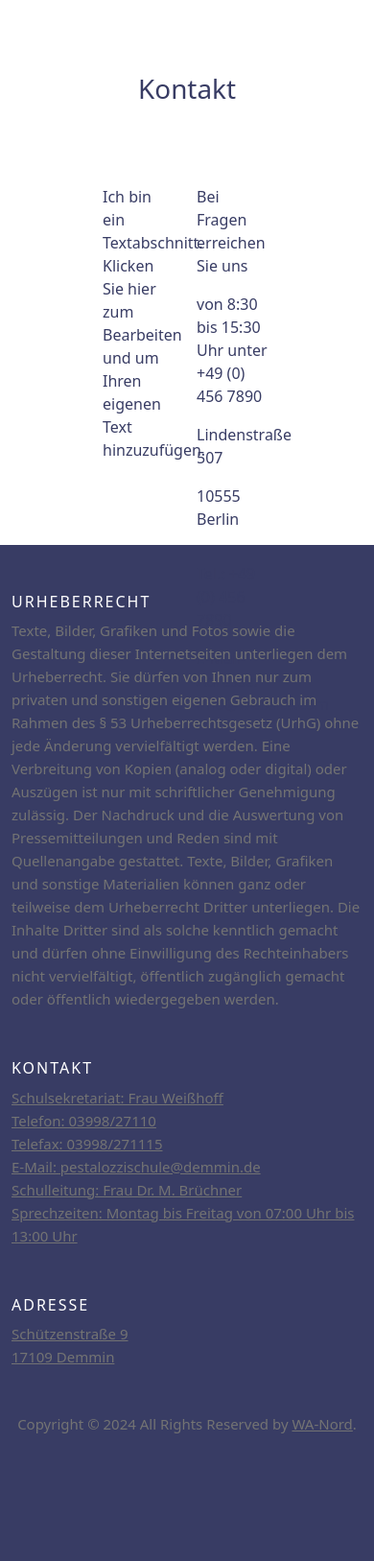
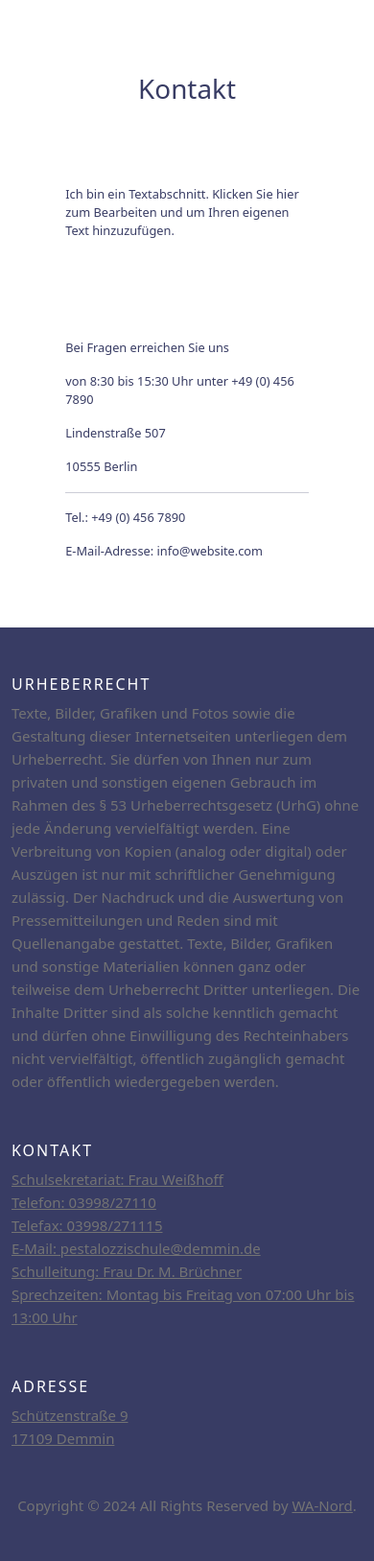
Before and after one commit to Armooooon/Schulwebsite, a PHP site: page /Schulwebseite/kontakt.php in a window 390 px wide. Shown: the part 766-2393 px from the top of the page at 96% size. Before the commit the page ends 2260 px from the top, so only its background shows below. Run offline with PHP 8.4, Linux system fonts and the light colour scheme.

Commit message:
Added media queries for Kontakt.php, so its now completely responsive

```diff
--- a/CSS/kontakt.css
+++ b/CSS/kontakt.css
@@ -41,3 +41,32 @@
     color: #383c64;  /* old IE */
     background-color: #383c64;  /* Modern Browsers */
   }
+
+  @media screen and (max-width: 750px) {
+    .contactContent1,
+    .contactContent2 {
+      font-size: 0.8em; /* Setze die Schriftgröße auf 80% */
+      max-width: 40%; /* Setze die Breite der Kontaktcontainer auf 100% */
+    }
+
+
+  @media screen and (max-width: 700px) {
+    .contactContent1,
+    .contactContent2 {
+      font-size: 0.8em; /* Setze die Schriftgröße auf 80% */
+      max-width: 65%; /* Setze die Breite der Kontaktcontainer auf 100% */
+    }
+
+    .flexBoxContactContent {
+      height: auto; /* Setze die Höhe automatisch, um den Inhalt zu passen */
+      flex-wrap: wrap; /* Erlaube den Kontaktcontainern, auf eine neue Zeile zu gehen, wenn der Platz nicht ausreicht */
+      gap: 10px; /* Reduziere den Platz zwischen den Kontaktcontainern */
+      max-width: 100%;
+    }
+
+    .site-footer {
+      margin-top: 20px; /* Füge etwas Abstand zwischen dem Footer und dem Kontaktbereich hinzu */
+    }
+  }
+
+}
```
